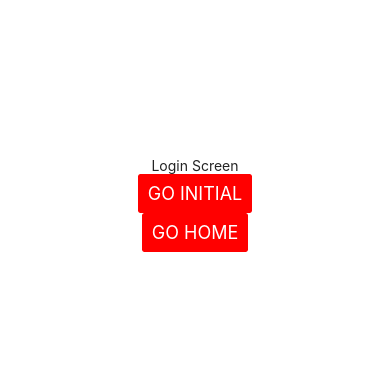
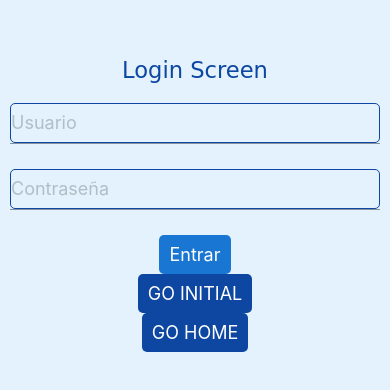
Before and after one commit to xStarH4ndx/INTROWEB-FRONT, a React Native app in the folder my-app/: screen /Login in a window 390 px wide. Shown: the part 218-608 px from the top of the page. Built offline with nearby package versions, Linux system fonts and the light colour scheme; no server answers.

Commit message:
Login front

```diff
--- a/my-app/src/screens/Auth/LoginScreen.tsx
+++ b/my-app/src/screens/Auth/LoginScreen.tsx
@@ -1,14 +1,15 @@
-import React from 'react';
+import React, { useState } from 'react';
 import { NativeStackScreenProps } from '@react-navigation/native-stack';
-import { Button, Text, useTheme } from '@rneui/themed';
+import { Button, Input, Text, useTheme } from '@rneui/themed';
 import { View } from 'react-native';
 import { RootStackParamList } from '../../navigation/rootStackNavigation';
-
 
 const LoginScreen = ({
   navigation,
 }: NativeStackScreenProps<RootStackParamList>) => {
   const { theme } = useTheme();
+  const [username, setUsername] = useState('');
+  const [password, setPassword] = useState('');
 
   return (
     <View
@@ -16,12 +17,64 @@ const LoginScreen = ({
         flex: 1,
         alignItems: 'center',
         justifyContent: 'center',
-        backgroundColor: theme.colors.background,
+        backgroundColor: '#E3F2FD', // Fondo azul claro
       }}
     >
-      <Text>Login Screen</Text>
-      <Button onPress={() => navigation.navigate('Initial')}>GO INITIAL</Button>
-      <Button onPress={() => navigation.navigate('Home')}>GO HOME</Button>
+      <Text
+        h4
+        style={{
+          color: '#0D47A1', // Azul oscuro para el título
+          marginBottom: 20,
+          fontFamily: 'Comic Sans MS', // Fuente divertida
+        }}
+      >
+        Login Screen
+      </Text>
+
+      <Input
+        placeholder="Usuario"
+        value={username}
+        onChangeText={setUsername}
+        containerStyle={{ marginBottom: 15 }}
+        inputStyle={{ color: '#000000' }} // Texto en negro
+        placeholderTextColor="#B0BEC5"
+        style={{
+          borderColor: '#0D47A1', // Borde azul oscuro
+          borderWidth: 1,
+          borderRadius: 5,
+        }}
+      />
+
+      <Input
+        placeholder="Contraseña"
+        value={password}
+        onChangeText={setPassword}
+        secureTextEntry
+        containerStyle={{ marginBottom: 15 }}
+        inputStyle={{ color: '#000000' }} // Texto en negro
+        placeholderTextColor="#B0BEC5"
+        style={{
+          borderColor: '#0D47A1', // Borde azul oscuro
+          borderWidth: 1,
+          borderRadius: 5,
+        }}
+      />
+
+      <Button
+        title="Entrar"
+        onPress={() => {
+          // Aquí puedes manejar la lógica de login
+          console.log('Usuario:', username);
+          console.log('Contraseña:', password);
+        }}
+        buttonStyle={{
+          backgroundColor: '#1976D2', // Azul medio para el botón
+          borderRadius: 5,
+        }}
+      />
+
+      <Button onPress={() => navigation.navigate('Initial')} title="GO INITIAL" buttonStyle={{ backgroundColor: '#0D47A1', borderRadius: 5 }} />
+      <Button onPress={() => navigation.navigate('Home')} title="GO HOME" buttonStyle={{ backgroundColor: '#0D47A1', borderRadius: 5 }} />
     </View>
   );
 };
--- a/my-app/src/screens/Common/HomeScreen.tsx
+++ b/my-app/src/screens/Common/HomeScreen.tsx
@@ -1,17 +1,33 @@
 import React from 'react';
 import { NativeStackScreenProps } from '@react-navigation/native-stack';
-import { Button } from '@rneui/themed';
-import { Text, View } from 'react-native';
+import { Text, useTheme } from '@rneui/themed';
+import { View } from 'react-native';
 import { RootStackParamList } from '../../navigation/rootStackNavigation';
 
 const HomeScreen = ({
   navigation,
 }: NativeStackScreenProps<RootStackParamList>) => {
+  const { theme } = useTheme();
+
   return (
-    <View style={{ flex: 1, alignItems: 'center', justifyContent: 'center' }}>
-      <Text>Home Screen</Text>
-      <Button onPress={() => navigation.navigate('Login')}>GO LOGIN</Button>
-      <Button onPress={() => navigation.navigate('Initial')}>GO INITIAL</Button>
+    <View
+      style={{
+        flex: 1,
+        alignItems: 'center',
+        justifyContent: 'center',
+        backgroundColor: theme.colors.background,
+      }}
+    >
+      <Text
+        h3
+        style={{
+          color: '#00FF00',
+          fontFamily: 'Comic Sans MS', // Puedes cambiar la fuente a otra que te guste
+          textAlign: 'center',
+        }}
+      >
+        ¡Usuario autenticado con éxito! 🎉
+      </Text>
     </View>
   );
 };
```
